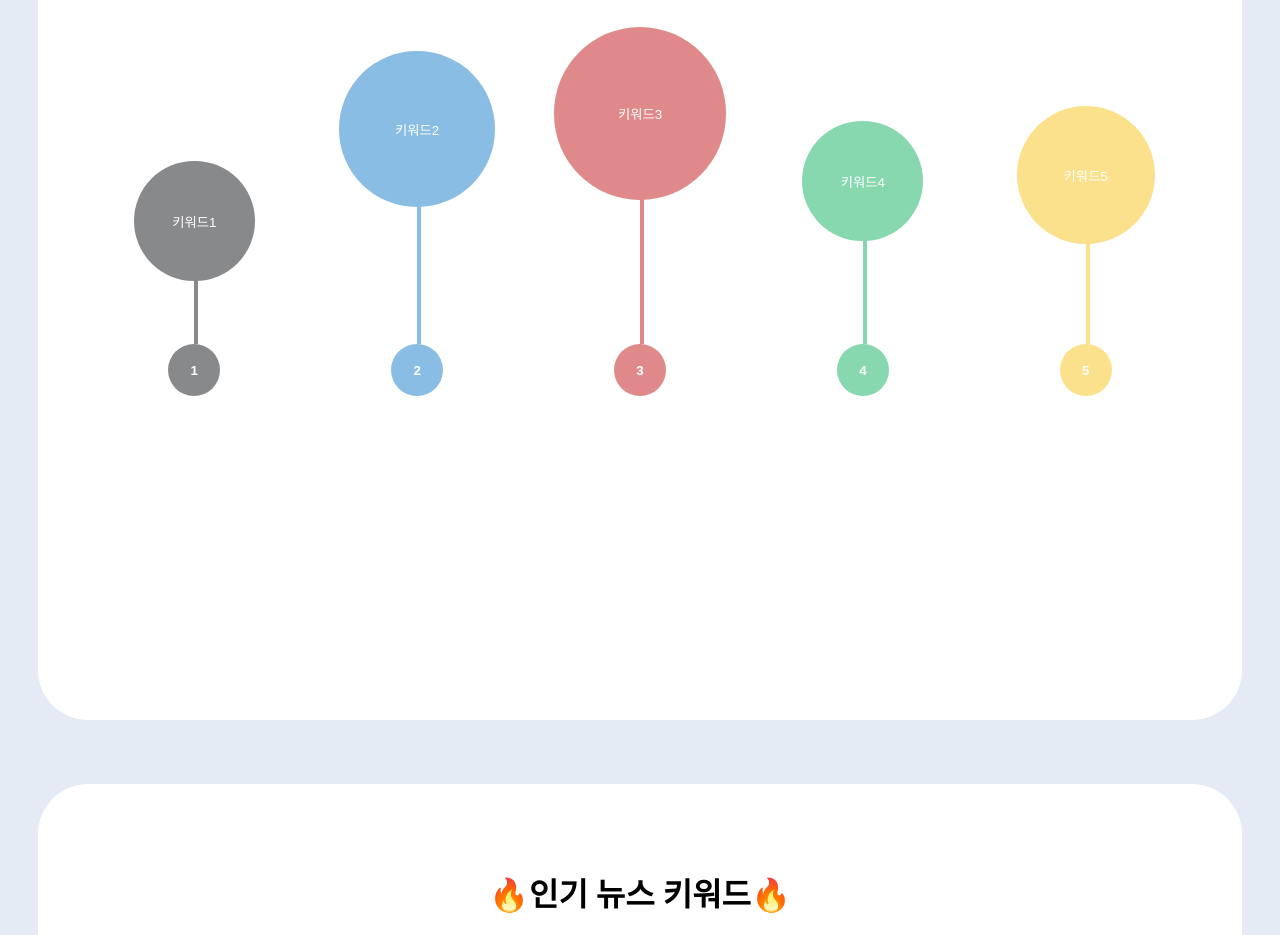
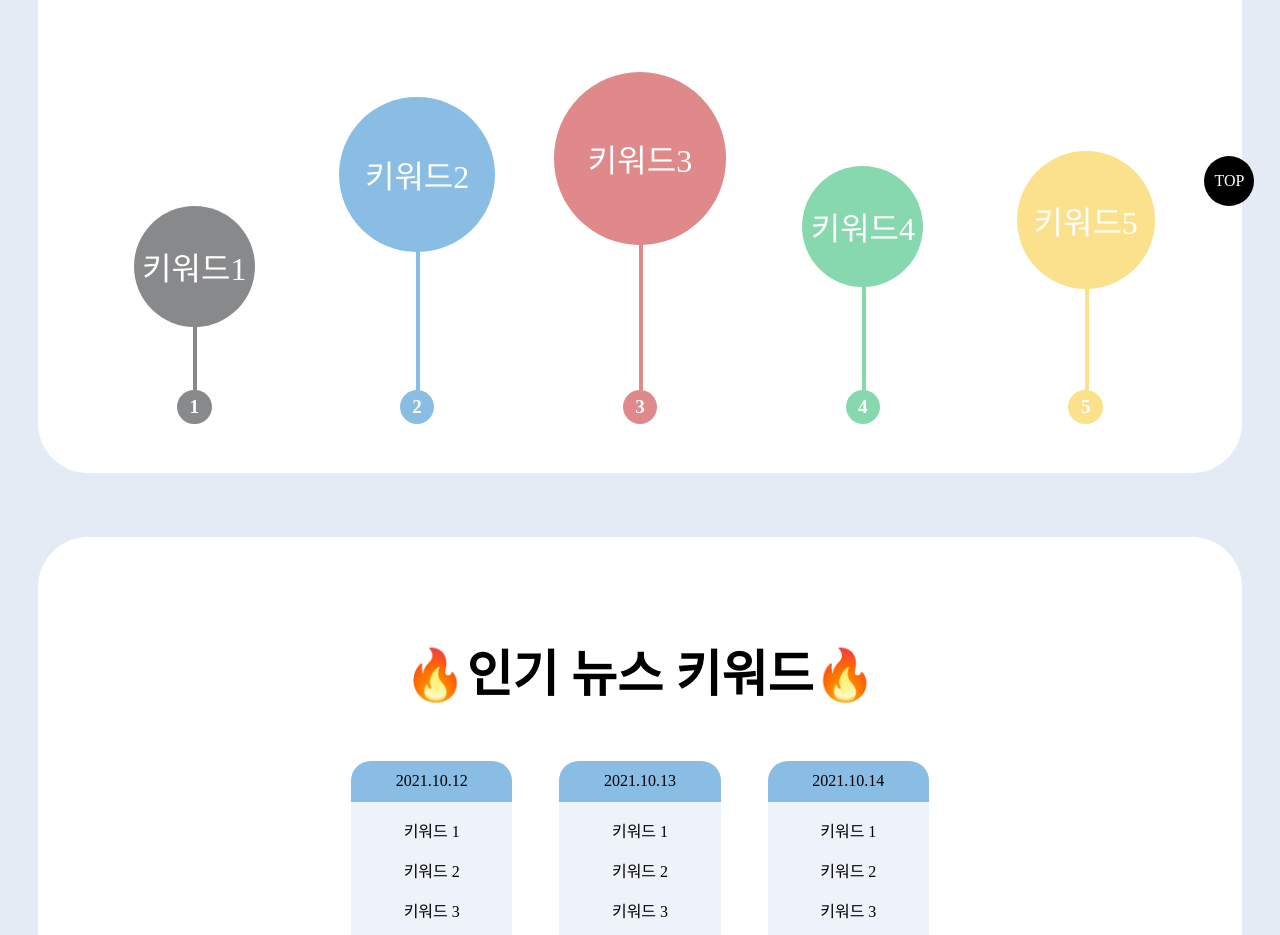
Before and after one commit to Crafter98/Capstone, a plain HTML site: page 웹/main.html in a window 1280 px wide. Shown: the part 544-1479 px from the top of the page. Drawn offline with nearby package versions, Linux system fonts and the light colour scheme; a web font is replaced by a local one.

Commit message:
웹 main 추가

```diff
--- a/웹/main.css
+++ b/웹/main.css
@@ -4,7 +4,7 @@
     font-weight: normal;
     font-style: normal;
 }
-body{
+html, body{
     font-family: 'EliceDigitalBaeum_Bold';
     overflow: auto;
     margin: 0;
@@ -17,7 +17,14 @@ button{
     appearance: none;
     padding: 0;
 }
+
 .banner{
+    text-align: center;
+    background-color: white;
+    margin: 0;
+    padding: 0;
+}
+.clickDown{
     text-align: center;
     border-radius: 50px;
     background-color: white;
@@ -49,28 +56,39 @@ button{
     /* bottom: 10px; */
 }
 
-.temp{
+.top5{
     text-align: center;
     border-radius: 50px;
     background-color: white;
     padding: 2%;
     margin: 5% 3%;
 }
-.temp button{
+.top5 button{
     width: 100%;
     border-radius: 50%;
     position: relative;
     z-index: 2;
+    font-size: 2em;
+    font-family: 'EliceDigitalBaeum_Bold';
 }
-.temp .rank{
-    width: 30%;
+.top5 .rank{
+    width: 20%;
     border: 0;
     color: white;
     font-weight: bold;
     position: relative;
+    font-size: 1.2em;
     /* bottom: 10px; */
 }
-.temp .btn.keyword1{
+.top5 .btn:hover{
+    -webkit-transform: scale(1.1,1.1);
+    -moz-transform: scale(1.1,1.1);
+    -o-transform: scale(1.1,1.1);
+    -ms-transform: scale(1.1,1.1);
+    transform: scale(1.1,1.1);
+    transition: .5s;
+}
+.top5 .btn.keyword1{
     background-color: #88898B;
     color: white;
     border: 0;
@@ -78,7 +96,7 @@ button{
 
     top: 60px;
 }
-.temp .btn.keyword2{
+.top5 .btn.keyword2{
     background-color:#89BDE4;
     color: white;
     border: 0;
@@ -86,7 +104,7 @@ button{
 
     top: 20px;
 }
-.temp .btn.keyword3{
+.top5 .btn.keyword3{
     background-color:#DF898A;
     color: white;
     border: 0;
@@ -94,7 +112,7 @@ button{
 
     top: 30px;
 }
-.temp .btn.keyword4{
+.top5 .btn.keyword4{
     background-color:#87D8AF;
     color: white;
     border: 0;
@@ -102,7 +120,7 @@ button{
 
     top: 20px;
 }
-.temp .btn.keyword5{
+.top5 .btn.keyword5{
     background-color:#FBE18C;
     color: white;
     border: 0;
@@ -130,3 +148,19 @@ button{
     border-top-left-radius: 20px;
     border-top-right-radius: 20px;
 }
+
+#Top{
+    position: fixed;
+    right: 2%;
+    bottom: 50px;
+    z-index: 999;
+
+    border-radius: 50%;
+    border: 0;
+    background-color: black;
+    color: white;
+    width: 50px;
+    height: 50px;
+    font-size: 1em;
+    font-family: 'EliceDigitalBaeum_Bold';
+}
--- a/웹/main.html
+++ b/웹/main.html
@@ -3,7 +3,7 @@
     <head>
         <meta charset = "utf-8">
         <title>오늘의 키워드</title>
-        <link href="main.css?af" type="text/css" rel="stylesheet">
+        <link href="main.css?after" type="text/css" rel="stylesheet">
         <script src="https://ajax.googleapis.com/ajax/libs/jquery/3.5.1/jquery.min.js"
             type="text/javascript"></script>
 
@@ -32,7 +32,7 @@
             function positioning(){
                 var maxWidth = $(window).width()
                 var maxHeight = $(window).height()
-                $(".temp").css("height", maxHeight)
+                // $(".top5").css("height", maxHeight)
 
                 for(var i = 1; i <= 5; i++){
                     var name = ".keyword" + i
@@ -42,11 +42,7 @@
                     $(".rank.circle" + i).css("background-color", color)
 
                     var width = $(".keywordCircle").width()
-                    $(".updown" + name).css("left", width/2 + "px")
-
-                    // var topA = $(name).offset().top
-                    // var topB = $(".rank.circle" + i).offset().top
-                    // $(".updown" + name).css("height", topB-topA+"px")
+                    $(".updown" + name).css("left", width/2-1 + "px")
                 }
             }
 
@@ -63,13 +59,17 @@
     </head>
 
     <body>
-        <div class="banner" >
+        <div class="banner">
             <h1>배너 넣기</h1>
-            <h1>우아악</h1>
         </div>
 
-        <div class="temp">
-            <h1>TOP 5</h1>
+        <div class="clickDown">
+            <h1>클릭하면 아래로 가는 그 화면</h1>
+        </div>
+
+        <div class="top5">
+            <h1 style="font-size:50px;">TOP 5</h1>
+            <!-- <h1>TOP 5</h1> -->
             <div class="keywordCircle">
                 <button class="btn keyword1">키워드1</button>
                 <div class="updown keyword1"></div>
@@ -111,7 +111,7 @@
 
         <div id="newsTopic">
 
-            <h1>🔥인기 뉴스 키워드🔥</h1>
+            <h1 style="font-size:50px;">🔥인기 뉴스 키워드🔥</h1>
             <div class="day before">
                 <div class="date">2021.10.12</div>
                 <div class="keywords">
@@ -161,5 +161,7 @@
             </div>
 
         </div>
+
+        <button id="Top">TOP</button>
     </body>
 </html>
```
Also changed, not shown: 2 other files.
